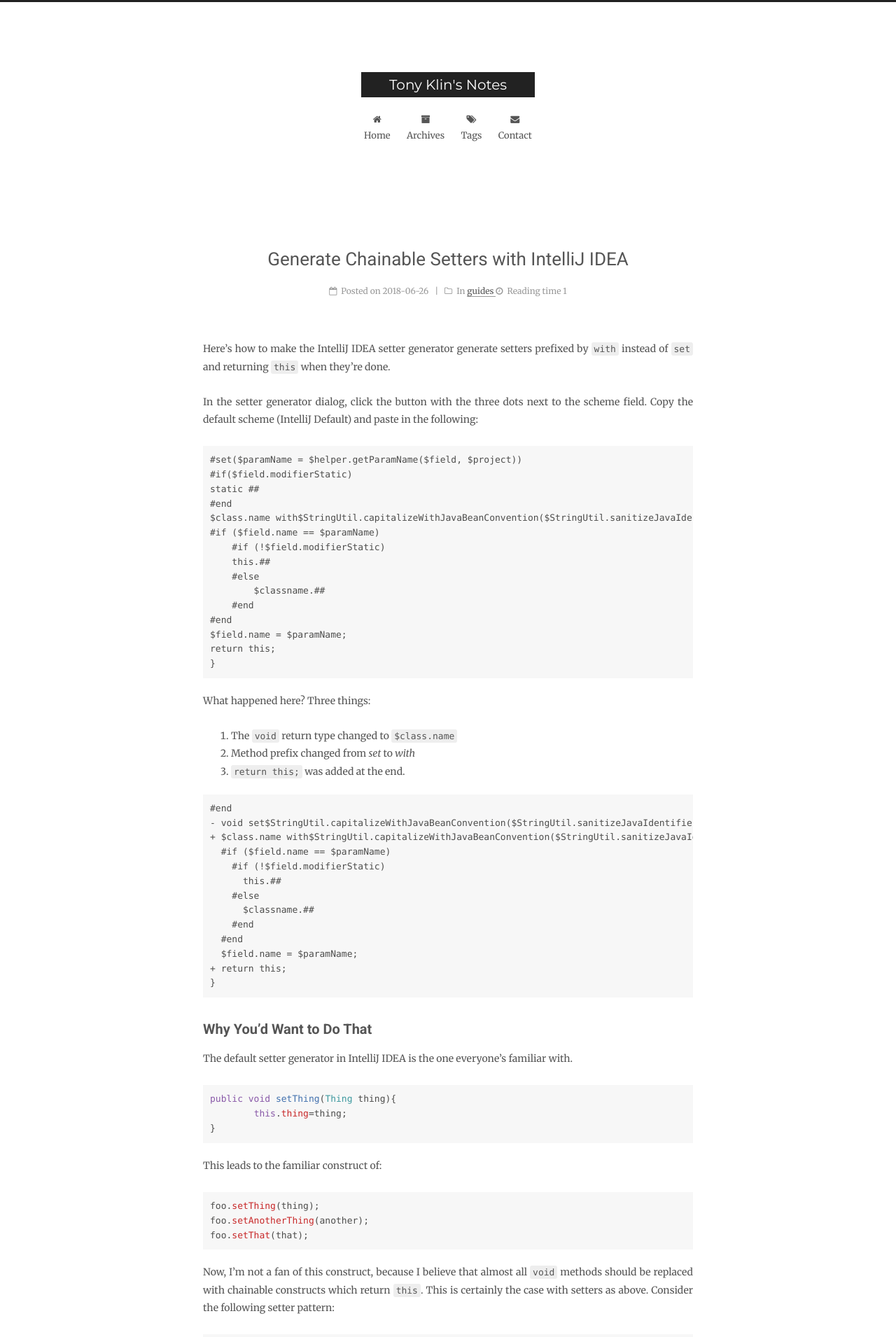
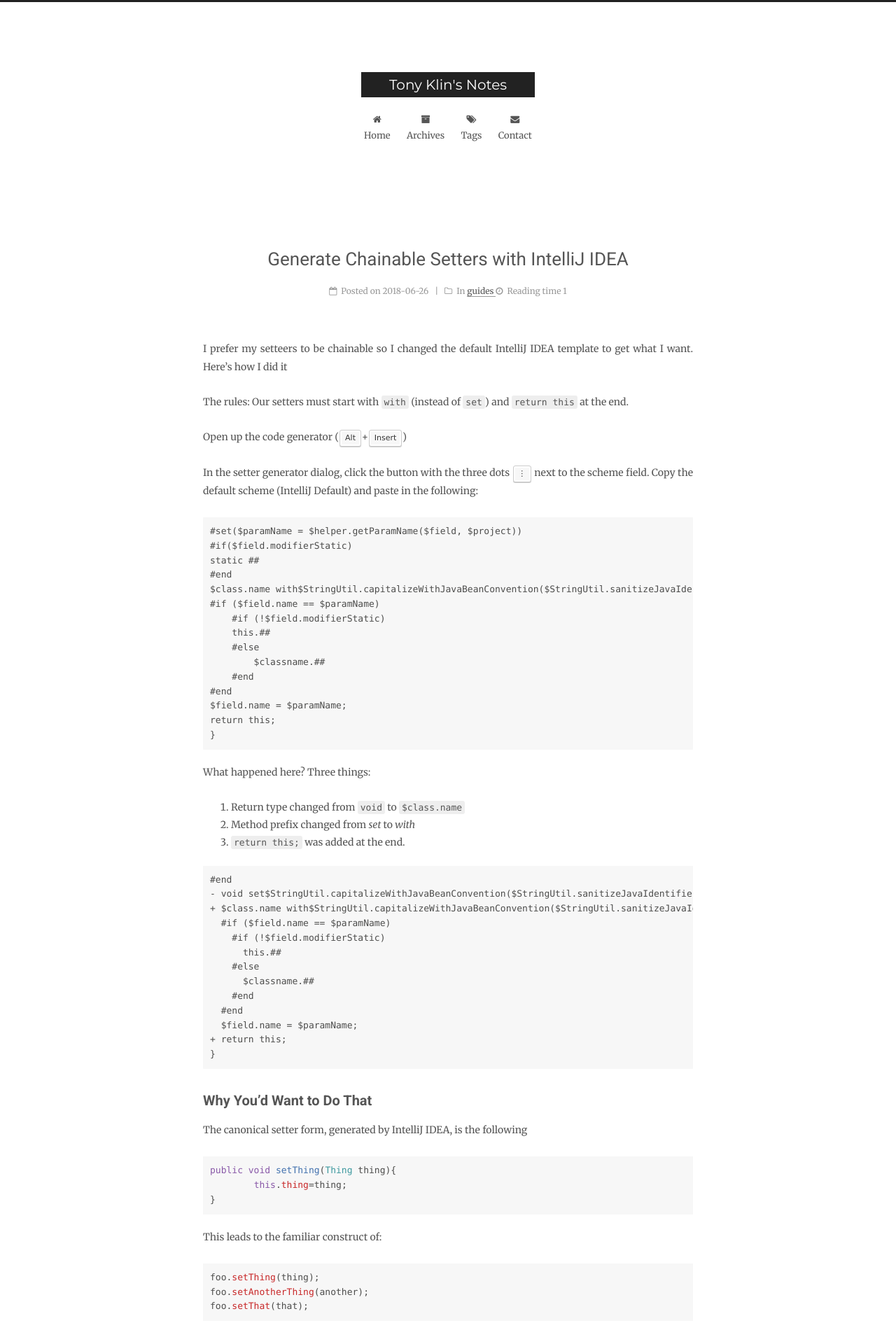
Before and after one commit to aklin/aklin.github.io, a Jekyll site: the page built from _posts/2018-06-26-generate-chainable-setters-with-intellij-idea.md, in a window 1280 px wide. Shown: the top 1910 px of the page at 70% size. Built offline with Jekyll 4.4.1, drawn with Linux system fonts in a browser that asks for light colours; comment, search, counter and statistics services are not loaded; some of the changed text lies outside the part shown.

Commit message:
Rephrase post

````diff
--- a/_posts/2018-06-26-generate-chainable-setters-with-intellij-idea.md
+++ b/_posts/2018-06-26-generate-chainable-setters-with-intellij-idea.md
@@ -9,11 +9,15 @@
 - template
 ---
 
+I prefer my setteers to be chainable so I changed the default IntelliJ
+IDEA template to get what I want. Here's how I did it
 
-Here's how to make the IntelliJ IDEA setter generator generate setters prefixed by `with` instead of `set` and returning `this`
-when they're done.
+The rules: Our setters must start with `with` (instead of `set`)
+and `return this` at the end.
 
-In the setter generator dialog, click the button with the three dots next to the scheme field. Copy the default scheme (IntelliJ Default)
+Open up the code generator (<kbd>Alt</kbd>+<kbd>Insert</kbd>)
+
+In the setter generator dialog, click the button with the three dots <kbd>⋮</kbd> next to the scheme field. Copy the default scheme (IntelliJ Default)
 and paste in the following:
 
 ```
@@ -36,11 +40,11 @@
 
 What happened here? Three things:
 
-1. The `void` return type changed to `$class.name`
+1. Return type changed from `void` to `$class.name`
 1. Method prefix changed from _set_ to _with_
 1.  `return this;` was added at the end.
 
-{% highlight diff %}
+```diff
 #end
 - void set$StringUtil.capitalizeWithJavaBeanConvention($StringUtil.sanitizeJavaIdentifier($helper.getPropertyName($field, $project)))($field.type $paramName) {
 + $class.name with$StringUtil.capitalizeWithJavaBeanConvention($StringUtil.sanitizeJavaIdentifier($helper.getPropertyName($field, $project)))(final $field.type $paramName) {
@@ -54,13 +58,13 @@
   $field.name = $paramName;
 + return this;
 }
-{% endhighlight %}
+```
 
 
 ## Why You'd Want to Do That
 
 
-The default setter generator in IntelliJ IDEA is the one everyone's familiar with.
+The canonical setter form, generated by IntelliJ IDEA, is the following
 
 ```java
 public void setThing(Thing thing){
@@ -76,8 +80,9 @@
 foo.setThat(that);
 ```
 
-Now, I'm not a fan of this construct, because I believe that almost all `void` methods should be replaced with chainable constructs
-which return `this`. This is certainly the case with setters as above. Consider the following setter pattern:
+I believe that almost all `void` methods can (and should) return the same object instead. This is certainly the case with setters, which are well-known constructs with no special logic to them.
+
+Consider the following setter pattern:
 
 ```java
 public Foo withThing(Thing thing){
````
